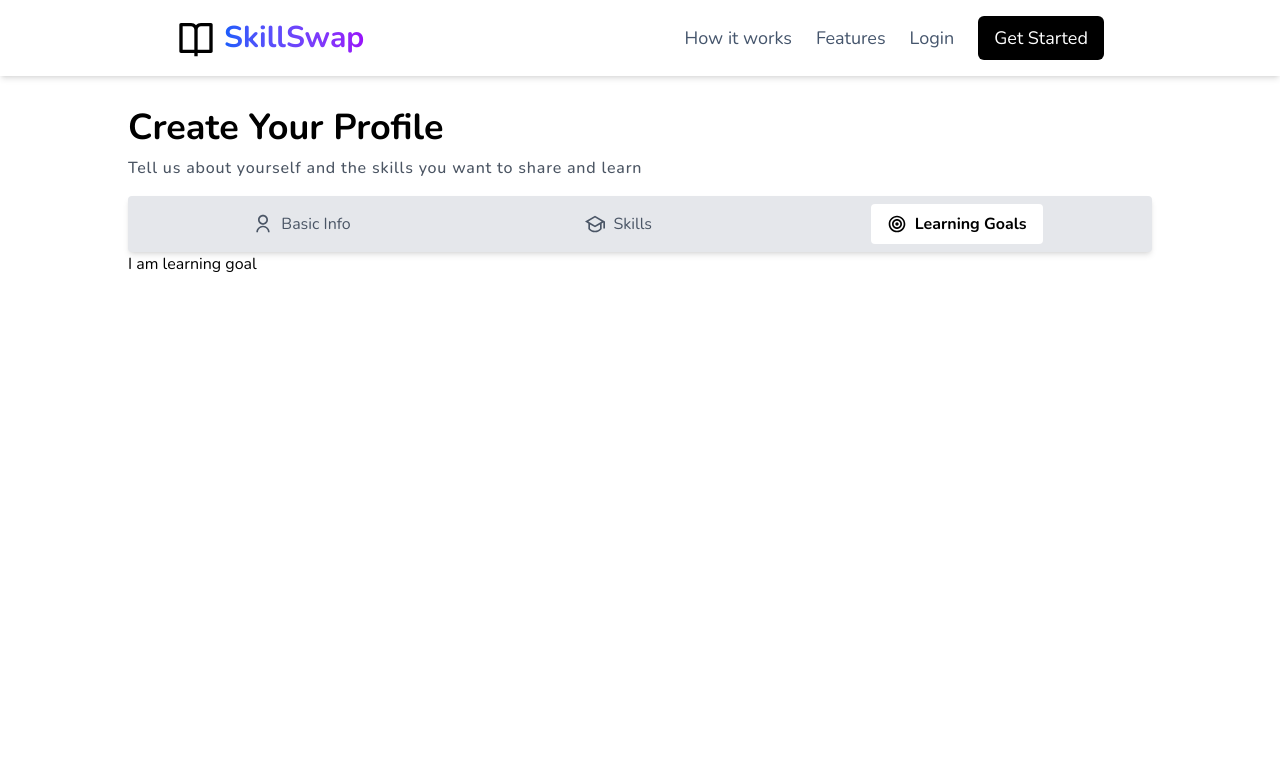
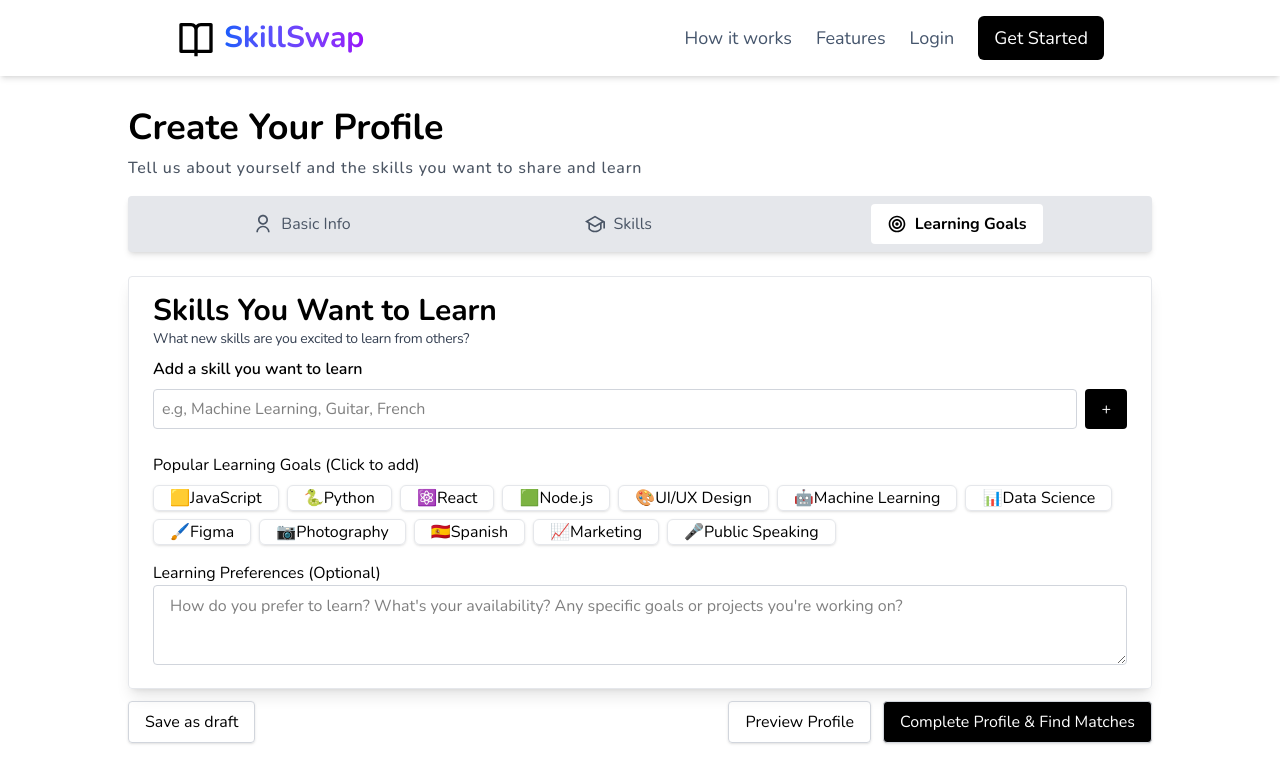
Before and after one commit to yogesh4952/SkillsSwap, a React (Vite) app in the folder client/: page /edit-profile/learning-goals in a window 1280 px wide. Shown: the top 782 px of the page. Built offline with nearby package versions, Linux system fonts and the light colour scheme; no server answers.

Commit message:
Complete edit profile section for user

```diff
--- a/client/src/assets/assets.ts
+++ b/client/src/assets/assets.ts
@@ -156,3 +156,23 @@ export const profiles: UserMatch[] = [
     wants: ['UI/UX Design', 'Figma'],
   },
 ]
+
+export type Skill = {
+  name: string;
+  icon: string;
+};
+
+export const skills: Skill[] = [
+  { name: 'JavaScript', icon: '🟨' },
+  { name: 'Python', icon: '🐍' },
+  { name: 'React', icon: '⚛️' },
+  { name: 'Node.js', icon: '🟩' },
+  { name: 'UI/UX Design', icon: '🎨' },
+  { name: 'Machine Learning', icon: '🤖' },
+  { name: 'Data Science', icon: '📊' },
+  { name: 'Figma', icon: '🖌️' },
+  { name: 'Photography', icon: '📷' },
+  { name: 'Spanish', icon: '🇪🇸' },
+  { name: 'Marketing', icon: '📈' },
+  { name: 'Public Speaking', icon: '🎤' },
+];
--- a/client/src/icons/Upload.tsx
+++ b/client/src/icons/Upload.tsx
@@ -1,5 +1,3 @@
-import React from 'react';
-
 const Upload = () => {
   return (
     <svg
--- a/client/src/pages/BasicInfo.tsx
+++ b/client/src/pages/BasicInfo.tsx
@@ -1,3 +1,4 @@
+import { NavLink } from 'react-router-dom';
 import Upload from '../icons/Upload';
 
 const BasicInfo = () => {
@@ -85,19 +86,14 @@ const BasicInfo = () => {
           </p>
         </form>
       </div>
-      <div className='flex items-center justify-between'>
-        <button className='transition-all hover:bg-gray-200 cursor-pointer border border-gray-300 rounded shadow px-4 py-2'>
-          Save as draft
-        </button>
 
-        <div className='space-x-3'>
-          <button className='hover:bg-gray-200   transition-all cursor-pointer border border-gray-300 rounded shadow px-4 py-2'>
-            Preview Profile
-          </button>
-          <button className='border border-gray-300 hover:bg-gray-900 bg-black text-white transition-all cursor-pointer rounded shadow px-4 py-2'>
-            Complete Profile & Find Matches
-          </button>
-        </div>
+      <div className='flex justify-end mt-4 '>
+        <NavLink
+          to='/edit-profile/skills'
+          className='px-4 py-2 bg-black hover:bg-gray-950 transition-all cursor-pointer text-white rounded'
+        >
+          Next
+        </NavLink>
       </div>
     </div>
   );
--- a/client/src/pages/LearningGoals.tsx
+++ b/client/src/pages/LearningGoals.tsx
@@ -1,5 +1,79 @@
+import { NavLink } from 'react-router-dom';
+import { skills, type Skill } from '../assets/assets';
+
 const LearningGoals = () => {
-  return <div>I am learning goal</div>;
+  return (
+    <div>
+      <div className='mt-6 mb-3 rounded shadow-lg border border-gray-200 px-6 py-4'>
+        <h1 className='text-2xl sm:text-3xl font-bold '>
+          Skills You Want to Learn
+        </h1>
+        <p className='tracking-tight text-sm text-gray-700'>
+          What new skills are you excited to learn from others?
+        </p>
+
+        <div className='flex flex-col gap-2 mt-2 '>
+          <label htmlFor='skill' className='font-semibold'>
+            Add a skill you want to learn
+          </label>
+          <div className='flex  gap-2 '>
+            <input
+              type='text'
+              name='skill'
+              id='skill'
+              placeholder='e.g, Machine Learning, Guitar, French'
+              className='px-2 w-full rounded border border-gray-300'
+            />
+            <button className='px-4 rounded cursor-pointer py-2 bg-black text-white'>
+              +
+            </button>
+          </div>
+        </div>
+
+        <div className='mt-6'>
+          <p className='mb-2'>Popular Learning Goals (Click to add)</p>
+
+          <div className='flex items-center flex-wrap gap-2'>
+            {skills.map((skill: Skill, index: number) => (
+              <span
+                className='shadow rounded-md border border-gray-200   px-4'
+                key={index}
+              >
+                <span>{skill.icon}</span>
+                <span>{skill.name}</span>
+              </span>
+            ))}
+          </div>
+        </div>
+
+        <div className='mt-4'>
+          <label htmlFor=''>Learning Preferences (Optional)</label>
+          <textarea
+            name=''
+            className='w-full min-h-20 border border-gray-300 rounded px-4 py-2'
+            id=''
+            placeholder="How do you prefer to learn? What's your availability? Any specific goals or projects you're working on?
+"
+          ></textarea>
+        </div>
+      </div>
+
+      <div className='flex items-center justify-between'>
+        <button className='transition-all hover:bg-gray-200 cursor-pointer border border-gray-300 rounded shadow px-4 py-2'>
+          Save as draft
+        </button>
+
+        <div className='space-x-3'>
+          <button className='hover:bg-gray-200   transition-all cursor-pointer border border-gray-300 rounded shadow px-4 py-2'>
+            Preview Profile
+          </button>
+          <button className='border border-gray-300 hover:bg-gray-900 bg-black text-white transition-all cursor-pointer rounded shadow px-4 py-2'>
+            Complete Profile & Find Matches
+          </button>
+        </div>
+      </div>
+    </div>
+  );
 };
 
 export default LearningGoals;
--- a/client/src/pages/Skills.tsx
+++ b/client/src/pages/Skills.tsx
@@ -1,5 +1,62 @@
+import { NavLink } from 'react-router-dom';
+import { skills, type Skill } from '../assets/assets';
+
 const Skills = () => {
-  return <div>I am skill</div>;
+  return (
+    <div>
+      <div className='mt-6 mb-3 rounded shadow-lg border border-gray-200 px-6 py-4'>
+        <h1 className='text-2xl sm:text-3xl tracking-wide font-bold '>
+          Skills You Can Teach
+        </h1>
+        <p className='tracking-tight text-gray-700'>
+          What skills do you have that you'd love to share with others?
+        </p>
+
+        <div className='flex flex-col gap-2 mt-2 '>
+          <label htmlFor='skill' className='font-semibold'>
+            Add a skill you can teach
+          </label>
+          <div className='flex  gap-2 '>
+            <input
+              type='text'
+              name='skill'
+              id='skill'
+              placeholder='e.g, JavaScript,Photography,Spanish'
+              className='px-2 w-full rounded border border-gray-300'
+            />
+            <button className='px-4 rounded cursor-pointer py-2 bg-black text-white'>
+              +
+            </button>
+          </div>
+        </div>
+
+        <div className='mt-6'>
+          <p>Popular Skills (Click to add)</p>
+
+          <div className='flex items-center flex-wrap gap-2'>
+            {skills.map((skill: Skill, index: number) => (
+              <span
+                className='shadow rounded-md border border-gray-200   px-4'
+                key={index}
+              >
+                <span>{skill.icon}</span>
+                <span>{skill.name}</span>
+              </span>
+            ))}
+          </div>
+        </div>
+      </div>
+
+      <div className='flex justify-end mt-4 '>
+        <NavLink
+          to='/edit-profile/learning-goals'
+          className='px-4 py-2 bg-black hover:bg-gray-950 transition-all cursor-pointer text-white rounded'
+        >
+          Next
+        </NavLink>
+      </div>
+    </div>
+  );
 };
 
 export default Skills;
```
